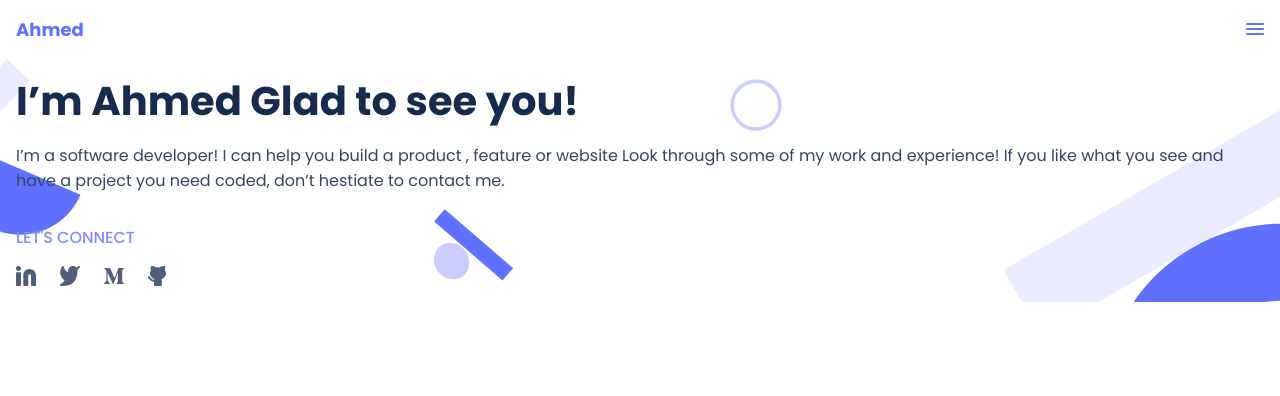
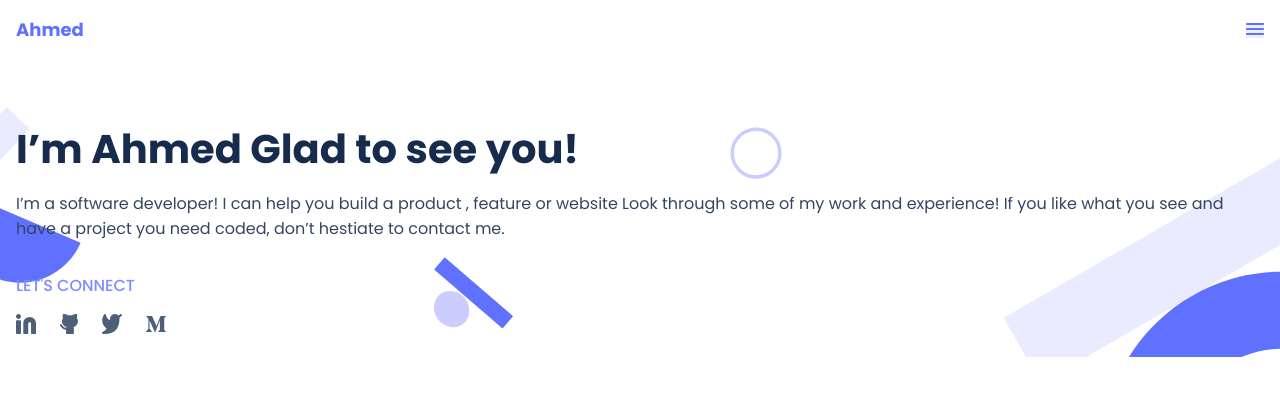
Before and after one commit to AhmedHossam01/mpp, a website: page index.html in a window 1280 px wide. Drawn offline with Linux system fonts and the light colour scheme.

Commit message:
Make requested changes

```diff
--- a/index.html
+++ b/index.html
@@ -14,28 +14,46 @@
     <link rel="stylesheet" href="style.css" />
   </head>
   <body>
-    <nav class="navbar">
-      <div class="navbar__logo">Ahmed</div>
-      <div class="navbar__hamburger">
-        <img src="images/Union.svg" alt="menu" />
-      </div>
-    </nav>
+    <header class="navbar">
+      <a href="#" class="navbar__logo">Ahmed</a>
+      <nav>
+        <button class="navbar__hamburger">
+          <img src="images/Union.svg" alt="menu" />
+        </button>
+      </nav>
+    </header>
 
-    <header class="header">
-      <h1 class="header__title">I’m Ahmed Glad to see you!</h1>
-      <p class="header__text">
+    <section class="headline">
+      <h1 class="headline__title">I’m Ahmed Glad to see you!</h1>
+      <p class="headline__text">
         I’m a software developer! I can help you build a product , feature or
         website Look through some of my work and experience! If you like what
         you see and have a project you need coded, don’t hestiate to contact me.
       </p>
-      <a href="#" class="header__link">Let's connect</a>
+      <a href="#" class="headline__link">Let's connect</a>
 
-      <div class="header__icons">
-        <img src="images/linkedin.svg" alt="linkedin" />
-        <img src="images/twitter.svg" alt="twitter" />
-        <img src="images/medium.svg" alt="medium" />
-        <img src="images/github.svg" alt="github" />
-      </div>
-    </header>
+      <ul class="headline__icons">
+        <li>
+          <a href="#">
+            <img src="./images/linkedin.svg" alt="linkedin" />
+          </a>
+        </li>
+        <li>
+          <a href="#">
+            <img src="./images/github.svg" alt="github" />
+          </a>
+        </li>
+        <li>
+          <a href="#">
+            <img src="./images/twitter.svg" alt="twitter" />
+          </a>
+        </li>
+        <li>
+          <a href="#">
+            <img src="./images/medium.svg" alt="medium" />
+          </a>
+        </li>
+      </ul>
+    </section>
   </body>
 </html>
--- a/style.scss
+++ b/style.scss
@@ -18,13 +18,23 @@ body {
     font-weight: 700;
     font-size: 18px;
     color: #6070ff;
+    text-decoration: none;
+  }
+
+  &__hamburger {
+    border: none;
+    margin: 0;
+    padding: 0;
   }
 }
 
-.header {
+.headline {
   background-image: url("./images/header-shapes-mobile.svg");
   background-size: cover;
   padding: 1rem;
+  display: flex;
+  flex-direction: column;
+  margin-top: 3rem;
 
   &__title {
     font-size: 40px;
@@ -51,7 +61,8 @@ body {
 
   &__icons {
     display: flex;
-    margin-top: 1rem;
+    padding-top: 1rem;
     gap: 1.5rem;
+    list-style: none;
   }
 }
```
Also changed, not shown: style.css, 1 other file.
